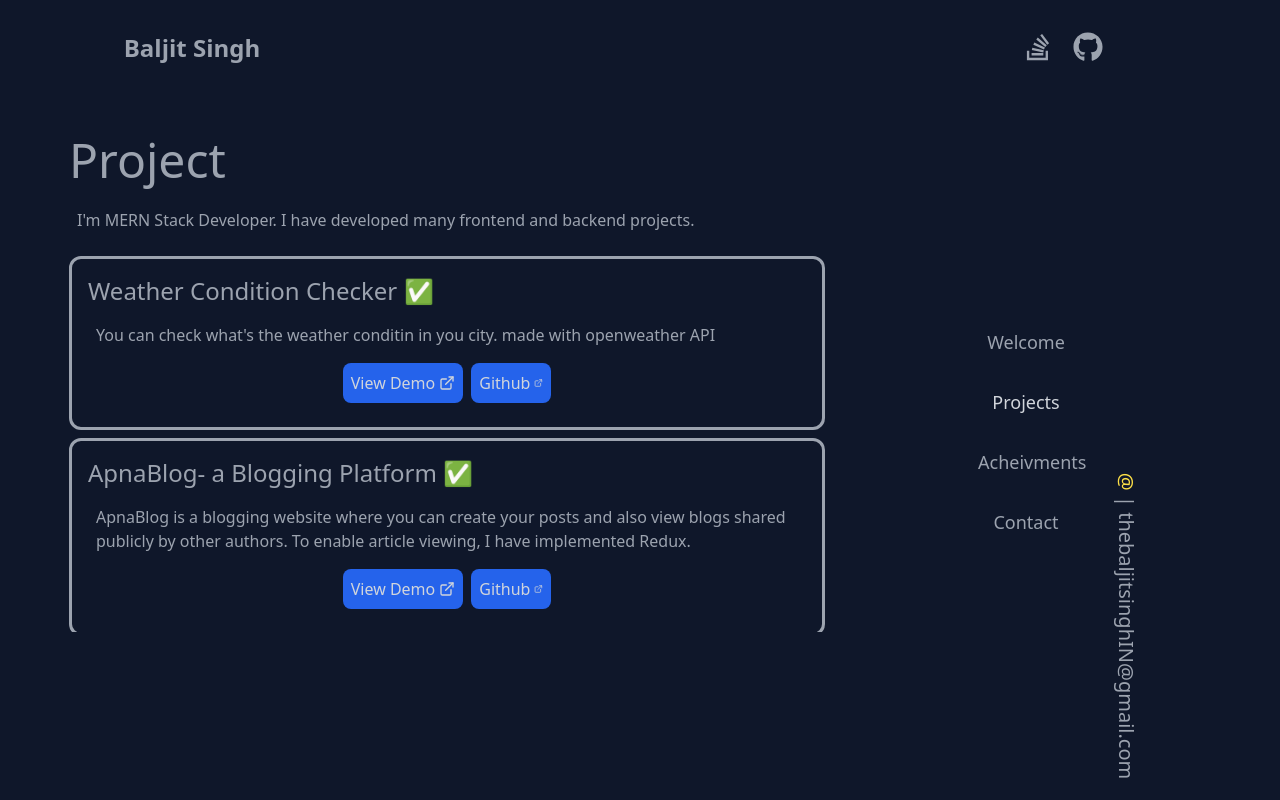
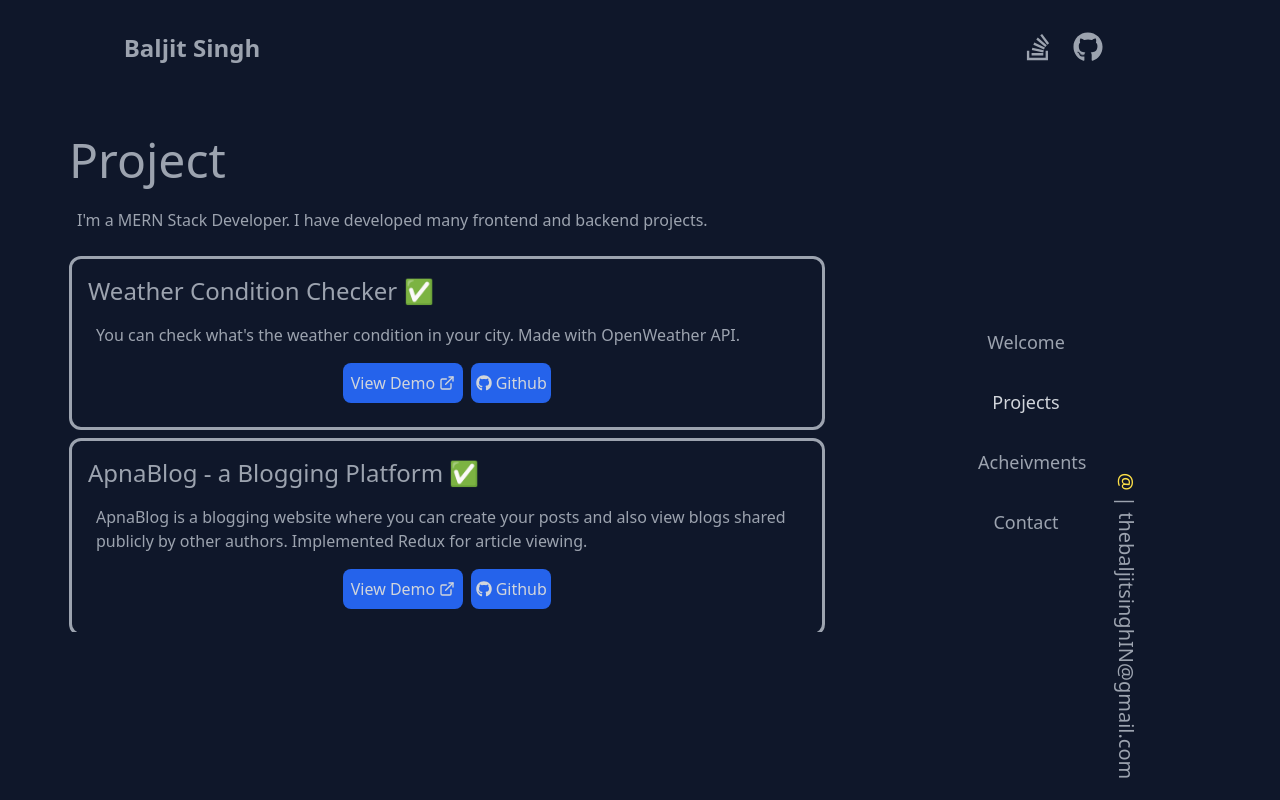
Before and after one commit to TheBaljitSingh/portfolio-v2, a React (Create React App) app: page / in a window 1280 px wide. Both pictures are taken after a click on the button "Projects". Built offline with nearby package versions, Linux system fonts and the light colour scheme; some icons are missing; the HTML template or start-up script is replaced by a standard one.

Commit message:
updated the github

```diff
--- a/src/App.js
+++ b/src/App.js
@@ -122,6 +122,9 @@ function App(){
 
         </main>
 
+      <footer>
+        footer
+      </footer>
       </div>
 
 
--- a/src/Projects.js
+++ b/src/Projects.js
@@ -1,65 +1,99 @@
-import { FaStackOverflow, FaGithub } from "react-icons/fa";
-import { FaLinkedin } from "react-icons/fa6";
+import { FaGithub } from "react-icons/fa";
 import { LuExternalLink } from "react-icons/lu";
 
-function Project(props){
+function Project(props) {
     return (
         <div className="h-full">
-            <h1 className='text-5xl fix font-normal p-2'>{props.title} </h1>
-                <p className='p-4'>I'm MERN Stack Developer. I have developed many frontend and backend projects.</p>
-                {/* ye hai project ka content */}
+            <h1 className='text-5xl fix font-normal p-2'>{props.title}</h1>
+            <p className='p-4'>I'm a MERN Stack Developer. I have developed many frontend and backend projects.</p>
 
+            <div className="overflow-auto h-96 p-2">
 
-                <div className=" overflow-auto h-96 p-2 ">
-
-                <div className='p-4  border-solid rounded-xl'>
+                <div className='p-4 border-solid rounded-xl'>
                     <h3 className='text-2xl'>Weather Condition Checker ✅</h3>
-                  <p className='p-2 mt-2'>You can check what's the weather conditin in you city. made with openweather API</p>
+                    <p className='p-2 mt-2'>You can check what's the weather condition in your city. Made with OpenWeather API.</p>
                     <div className='p-2 flex flex-row space-x-2 justify-center'>
-                    <button className='w-22 space-x-1 h-10 justify-center items-center flex p-2 rounded-lg bg-blue-600 text-gray-300'><a href="https://weather-project-gx02.onrender.com/">View Demo </a><LuExternalLink /></button>
-                    <button className='w-20 h-10 space-x-1 justify-center items-center flex  p-2 rounded-lg bg-blue-600 text-gray-300'><a href="https://github.com/TheBaljitSingh/weather-condition-checker-project">Github </a><LuExternalLink /></button>
+                        <button className='w-22 h-10 justify-center items-center flex p-2 rounded-lg bg-blue-600 text-gray-300'>
+                            <a href="https://weather-project-gx02.onrender.com/" className="flex items-center space-x-1" target="_blank">
+                                <span>View Demo</span>
+                                <LuExternalLink />
+                            </a>
+                        </button>
+                        <button className='w-20 h-10 justify-center items-center flex p-2 rounded-lg bg-blue-600 text-gray-300'>
+                            <a href="https://github.com/TheBaljitSingh/weather-condition-checker-project" className="flex items-center space-x-1" target="_blank">
+                                <FaGithub />
+                                <span>Github</span>
+                            </a>
+                        </button>
                     </div>
                 </div>
 
                 <div className='p-4 border-solid rounded-xl mt-2'>
-                  <h3 className='text-2xl'>ApnaBlog- a Blogging Platform ✅</h3>
-                  <p className='p-2 mt-2'>ApnaBlog is a blogging website where you can create your posts and also view blogs shared publicly by other authors. To enable article viewing, I have implemented Redux.</p>
+                    <h3 className='text-2xl'>ApnaBlog - a Blogging Platform ✅</h3>
+                    <p className='p-2 mt-2'>ApnaBlog is a blogging website where you can create your posts and also view blogs shared publicly by other authors. Implemented Redux for article viewing.</p>
                     <div className='p-2 flex flex-row space-x-2 justify-center'>
-                    <button className='w-22 space-x-1 h-10 justify-center items-center flex p-2 rounded-lg bg-blue-600 text-gray-300'><a href="https://apnadaily-blog.netlify.app/" target="_blank">View Demo </a><LuExternalLink /></button>
-                    <button className='w-20 h-10 space-x-1 justify-center items-center flex  p-2 rounded-lg bg-blue-600 text-gray-300'><a href="https://github.com/TheBaljitSingh/Apna-Blog-Backend/" target="_blank">Github </a><LuExternalLink /></button>
+                        <button className='w-22 h-10 justify-center items-center flex p-2 rounded-lg bg-blue-600 text-gray-300'>
+                            <a href="https://apnadaily-blog.netlify.app/" className="flex items-center space-x-1" target="_blank">
+                                <span>View Demo</span>
+                                <LuExternalLink />
+                            </a>
+                        </button>
+                        <button className='w-20 h-10 justify-center items-center flex p-2 rounded-lg bg-blue-600 text-gray-300'>
+                            <a href="https://github.com/TheBaljitSingh/Apna-Blog-Backend" className="flex items-center space-x-1" target="_blank">
+                                <FaGithub />
+                                <span>Github</span>
+                            </a>
+                        </button>
                     </div>
                 </div>
 
                 <div className='p-4 border-solid rounded-xl mt-2'>
-                  <h3 className='text-2xl'>E-Commerce Backend </h3>
-                  <p className='p-2 mt-2'> Trying to create a E-commerce portal. this is backend part under development</p>
+                    <h3 className='text-2xl'>E-Commerce Backend</h3>
+                    <p className='p-2 mt-2'>Trying to create an E-commerce portal. This is the backend part under development.</p>
                     <div className='p-2 flex flex-row space-x-2 justify-center'>
-                    {/* <button className='w-22 space-x-1 h-10 justify-center items-center flex p-2 rounded-lg bg-blue-600 text-gray-300'><a href="https://apnadaily-blog.netlify.app/" target="_blank">View Demo </a><LuExternalLink /></button> */}
-                    <button className='w-20 h-10 space-x-1 justify-center items-center flex  p-2 rounded-lg bg-blue-600 text-gray-300'><a href="https://github.com/TheBaljitSingh/E-Commerce-Backend" target="_blank">Github </a><LuExternalLink /></button>
+                        <button className='w-20 h-10 justify-center items-center flex p-2 rounded-lg bg-blue-600 text-gray-300'>
+                            <a href="https://github.com/TheBaljitSingh/E-Commerce-Backend" className="flex items-center space-x-1" target="_blank">
+                                <FaGithub />
+                                <span>Github</span>
+                            </a>
+                        </button>
                     </div>
                 </div>
 
                 <div className='p-4 border-solid rounded-xl mt-2'>
-                  <h3 className='text-2xl'>Fine - Finance ✅  </h3>
-                  <p className='p-2 mt-2'>A portal that Connect loan provider and loan seeker (frontend part)  </p>
+                    <h3 className='text-2xl'>Fine - Finance ✅</h3>
+                    <p className='p-2 mt-2'>A portal that connects loan providers and loan seekers (frontend part).</p>
                     <div className='p-2 flex flex-row space-x-2 justify-center'>
-                    {/* <button className='w-22 space-x-1 h-10 justify-center items-center flex p-2 rounded-lg bg-blue-600 text-gray-300'><a href="/" target="_blank">View Demo </a><LuExternalLink /></button> */}
-                    <button className='w-20 h-10 space-x-1 justify-center items-center flex  p-2 rounded-lg bg-blue-600 text-gray-300'><a href="https://github.com/TheBaljitSingh/Gfg-hackathon-regionalRound-frontend" target="_blank">Github </a><LuExternalLink /></button>
+                        <button className='w-20 h-10 justify-center items-center flex p-2 rounded-lg bg-blue-600 text-gray-300'>
+                            <a href="https://github.com/TheBaljitSingh/Gfg-hackathon-regionalRound-frontend" className="flex items-center space-x-1" target="_blank">
+                                <FaGithub />
+                                <span>Github</span>
+                            </a>
+                        </button>
                     </div>
                 </div>
+
                 <div className='p-4 border-solid rounded-xl mt-2'>
-                  <h3 className='text-2xl'>Fine - Finance ✅  </h3>
-                  <p className='p-2 mt-2'>Upgraded Version of Fine (Backend + Frontend)  </p>
+                    <h3 className='text-2xl'>Fine - Finance ✅</h3>
+                    <p className='p-2 mt-2'>Upgraded Version of Fine (Backend + Frontend).</p>
                     <div className='p-2 flex flex-row space-x-2 justify-center'>
-                    {/* <button className='w-22 space-x-1 h-10 justify-center items-center flex p-2 rounded-lg bg-blue-600 text-gray-300'><a href="/" target="_blank">View Demo </a><LuExternalLink /></button> */}
-                    <button className='w-22 space-x-1 h-10 justify-center items-center flex p-2 rounded-lg bg-blue-600 text-gray-300'><a href="https://fine-frontend.vercel.app/" target="_blank">View Demo </a><LuExternalLink /></button>
-                    <button className='w-20 h-10 space-x-1 justify-center items-center flex  p-2 rounded-lg bg-blue-600 text-gray-300'><a href="https://github.com/PatidarManas/Fine-lets-hack-parul" target="_blank">Github </a><LuExternalLink /></button>
+                        <button className='w-22 h-10 justify-center items-center flex p-2 rounded-lg bg-blue-600 text-gray-300'>
+                            <a href="https://fine-frontend.vercel.app/" className="flex items-center space-x-1" target="_blank">
+                                <span>View Demo</span>
+                                <LuExternalLink />
+                            </a>
+                        </button>
+                        <button className='w-20 h-10 justify-center items-center flex p-2 rounded-lg bg-blue-600 text-gray-300'>
+                            <a href="https://github.com/PatidarManas/Fine-lets-hack-parul" className="flex items-center space-x-1" target="_blank">
+                                <FaGithub />
+                                <span>Github</span>
+                            </a>
+                        </button>
                     </div>
                 </div>
             </div>
-
-
         </div>
     )
 }
+
 export default Project;
```
Also changed, not shown: 1 other file (tests, documents, lock files or other folders). Lines whose indentation alone changed are shown as unchanged.
